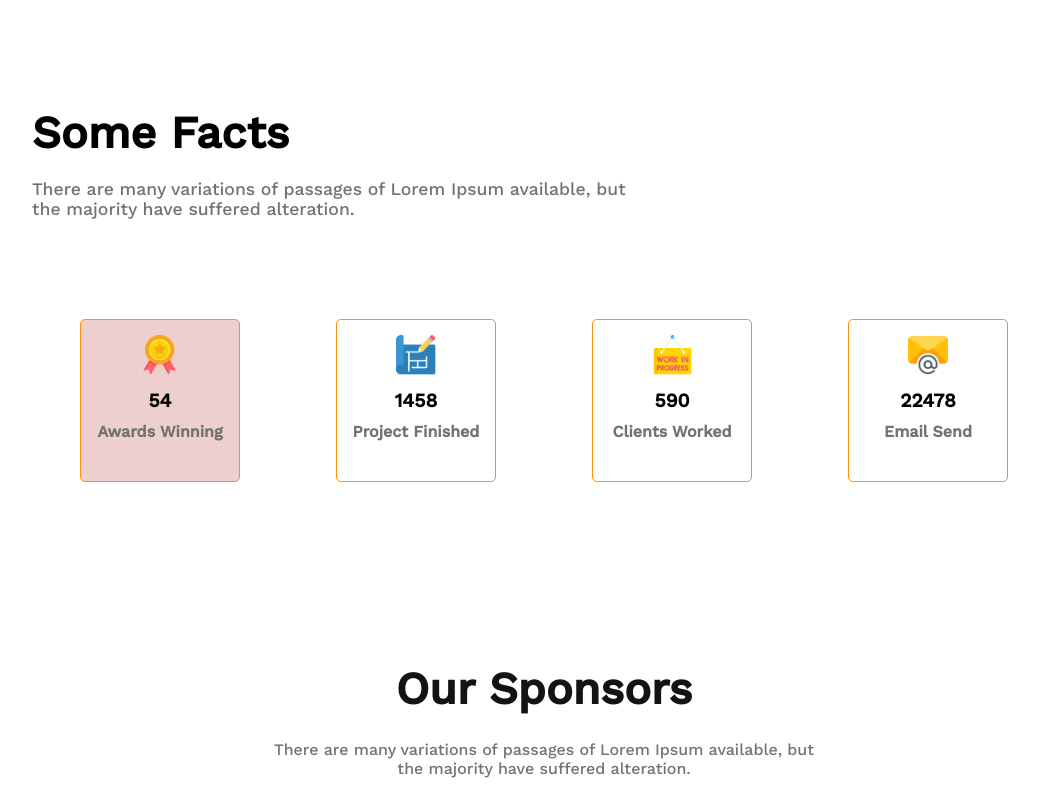
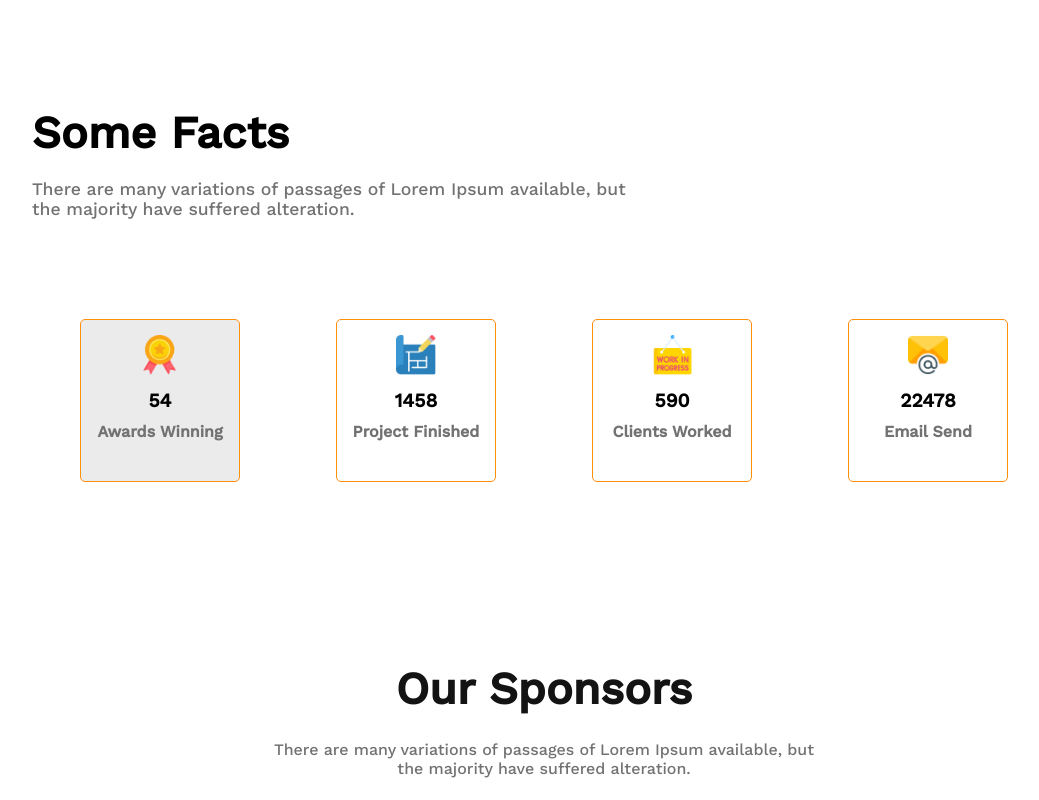
Before and after one commit to sakib-sarder/assignment-2, a plain HTML site: page index.html in a window 1280 px wide. In both pictures the pointer is over the element 256 px from the left and 3817 px from the top of the page. Shown: the part 3417-4217 px from the top of the page, without its empty margins (96-1135 px from the left). Drawn offline with nearby package versions, Linux system fonts and the light colour scheme.

Commit message:
without extra section done everything

```diff
--- a/style.css
+++ b/style.css
@@ -249,7 +249,7 @@ nav ul li a:hover{
     transition: transform 0.4s ease-in-out 0.4s;
 }
 .some-fact-box:hover{
-    background-color: rgb(238, 207, 207);
+    background-color: rgb(235, 235, 235);
     transform: rotate(360deg);
 }
 .some-fact-box img {
```
